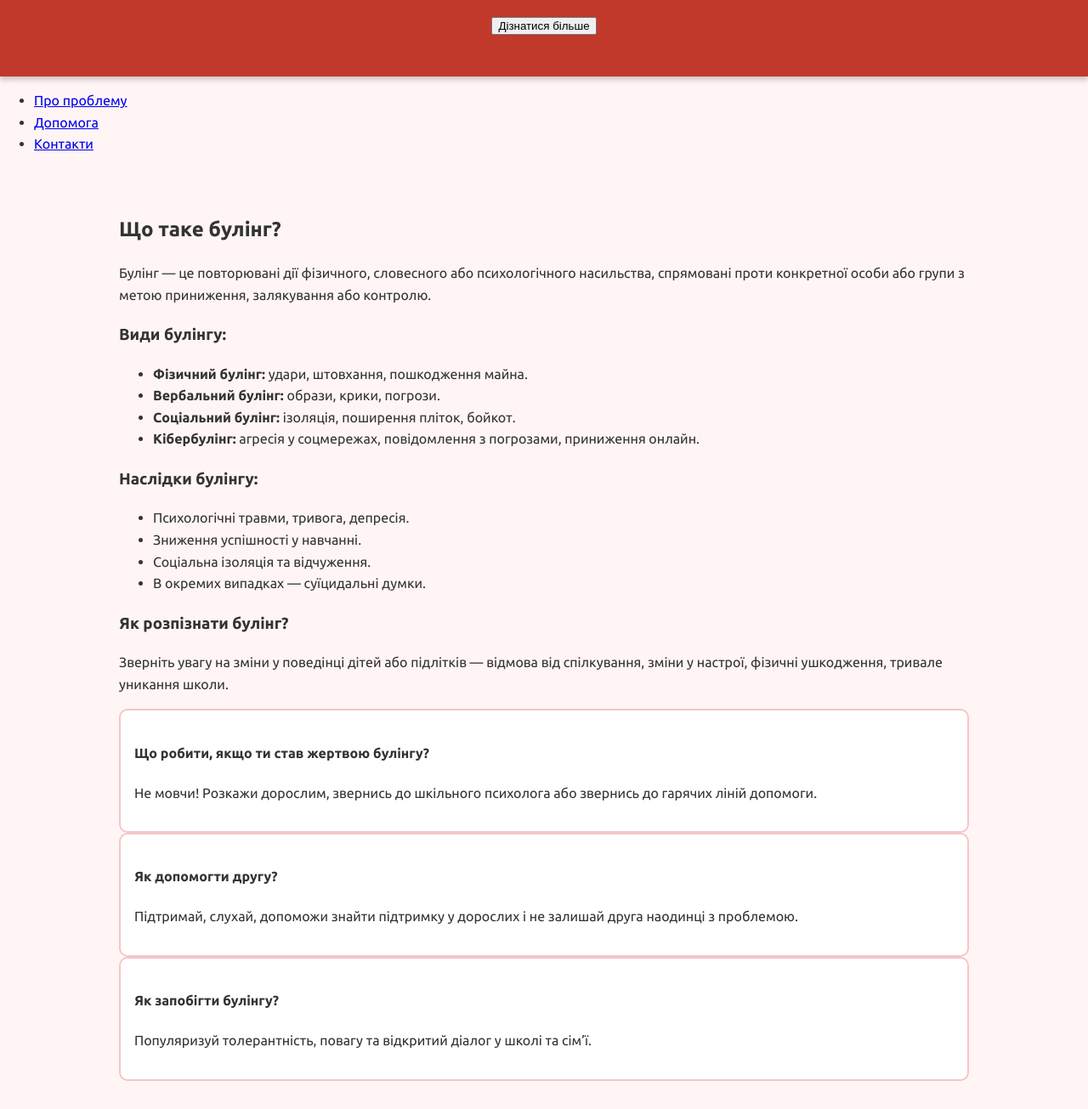
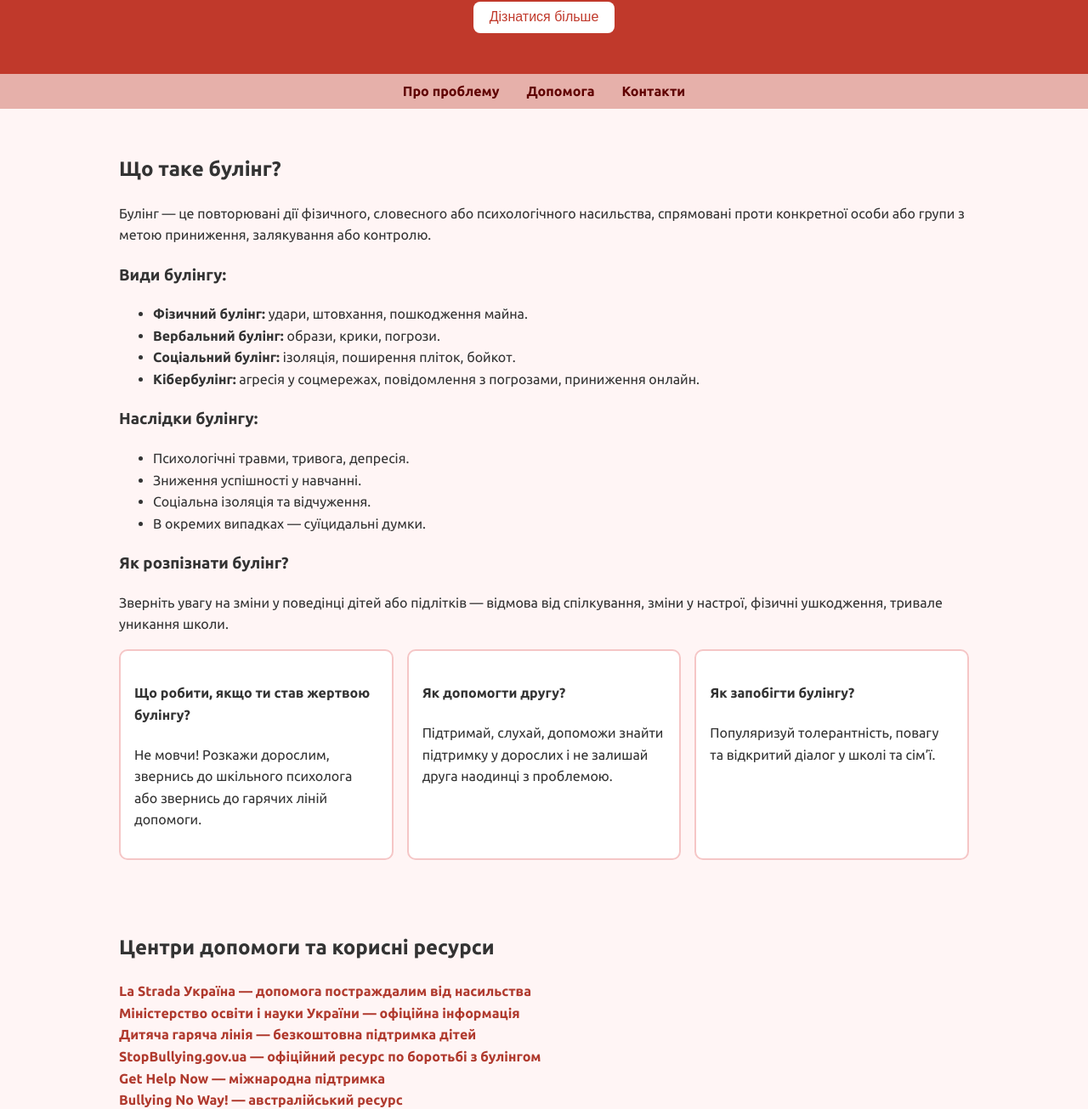
Before and after one commit to Anonimiii/anti-bullying-sit, a plain HTML site: page index.html in a window 1280 px wide. Shown: the part 198-1503 px from the top of the page at 85% size. Drawn offline with Linux system fonts and the light colour scheme.

Commit message:
Update styles.css

```diff
--- a/styles.css
+++ b/styles.css
@@ -4,6 +4,7 @@ body {
   background: #fff5f5;
   color: #333;
   line-height: 1.6;
+  scroll-behavior: smooth;
 }
 
 header {
@@ -12,30 +13,63 @@ header {
   padding: 3rem 1rem;
   text-align: center;
   box-shadow: 0 4px 6px rgba(0,0,0,0.2);
+  animation: fadeInDown 1s ease-in-out;
 }
 
-header h1 {
-  font-size: 3rem;
-  margin-bottom: 0.5rem;
+header button {
+  margin-top: 1rem;
+  padding: 0.6rem 1.2rem;
+  font-size: 1rem;
+  background: white;
+  color: #c0392b;
+  border: none;
+  border-radius: 8px;
+  cursor: pointer;
+  transition: transform 0.2s ease, background 0.3s;
+}
+
+header button:hover {
+  background: #f9c9c9;
+  transform: scale(1.05);
+}
+
+nav ul {
+  display: flex;
+  justify-content: center;
+  flex-wrap: wrap;
+  background: #e6b0aa;
+  margin: 0;
+  padding: 0.5rem 0;
+  list-style: none;
+  animation: fadeIn 1.5s ease-in;
+}
+
+nav li {
+  margin: 0 1rem;
+}
+
+nav a {
+  text-decoration: none;
+  color: #600000;
+  font-weight: bold;
+}
+
+nav a:hover {
+  text-decoration: underline;
 }
 
 section {
   padding: 2rem;
   max-width: 1000px;
   margin: auto;
+  animation: fadeInUp 1s ease;
 }
 
-.intro, .help, .resources {
-  background: #fceaea;
-  border-radius: 12px;
-  padding: 2rem;
-  margin: 1rem auto;
-}
-
-.types .cards {
+.cards {
   display: grid;
   gap: 1rem;
   grid-template-columns: repeat(auto-fit, minmax(220px, 1fr));
+  margin-top: 1rem;
 }
 
 .card {
@@ -43,27 +77,44 @@ section {
   padding: 1rem;
   border-radius: 10px;
   border: 2px solid #f5c6c6;
-  transition: transform 0.3s ease;
+  transition: transform 0.3s ease, box-shadow 0.3s ease;
+  animation: fadeInCard 0.6s ease-in-out;
 }
 
 .card:hover {
-  transform: scale(1.03);
-  box-shadow: 0 4px 10px rgba(0,0,0,0.1);
+  transform: scale(1.05);
+  box-shadow: 0 6px 12px rgba(0,0,0,0.15);
 }
 
-.resources ul {
+.help button {
+  display: inline-block;
+  margin: 0.5rem 1rem 0 0;
+  padding: 0.6rem 1.2rem;
+  background: #c0392b;
+  color: white;
+  border: none;
+  border-radius: 6px;
+  cursor: pointer;
+  transition: background 0.3s ease;
+}
+
+.help button:hover {
+  background: #e74c3c;
+}
+
+.resources ul, .contact ul {
   list-style: none;
   padding-left: 0;
-}
-
-.resources li {
-  margin-bottom: 1rem;
 }
 
 .resources a {
   text-decoration: none;
   color: #b03a2e;
   font-weight: bold;
+}
+
+.resources a:hover {
+  text-decoration: underline;
 }
 
 footer {
@@ -73,3 +124,23 @@ footer {
   color: white;
   margin-top: 2rem;
 }
+
+@keyframes fadeInDown {
+  0% {opacity: 0; transform: translateY(-20px);}
+  100% {opacity: 1; transform: translateY(0);}
+}
+
+@keyframes fadeInUp {
+  0% {opacity: 0; transform: translateY(20px);}
+  100% {opacity: 1; transform: translateY(0);}
+}
+
+@keyframes fadeInCard {
+  from {opacity: 0; transform: scale(0.95);}
+  to {opacity: 1; transform: scale(1);}
+}
+
+@keyframes fadeIn {
+  from {opacity: 0;}
+  to {opacity: 1;}
+}
```
